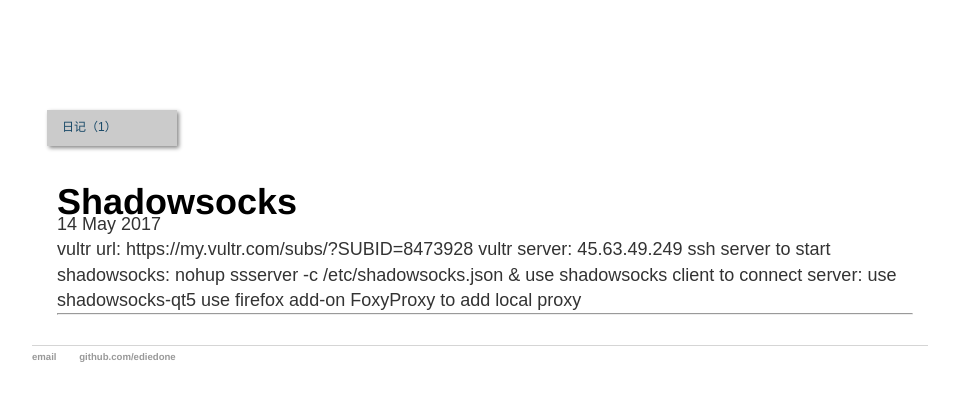
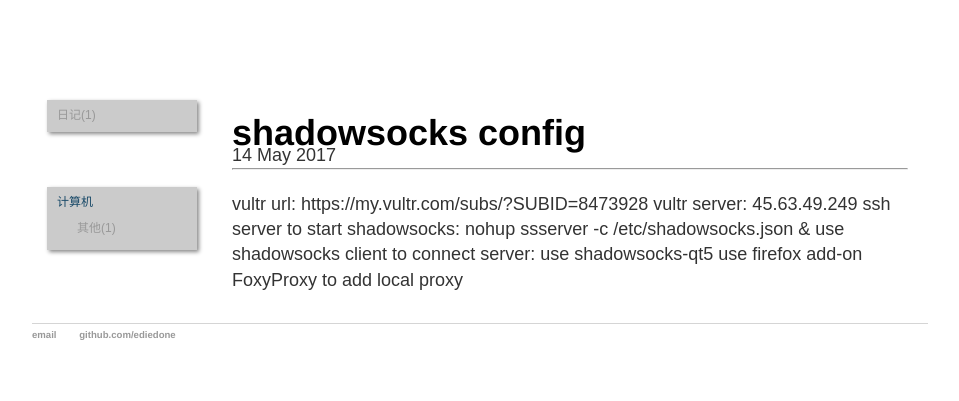
Before and after one commit to ediedone/ediedone.github.io, a Jekyll site: the page built from _posts/2017-05-14-shadowsocks.md, in a window 1280 px wide. Shown: the top 401 px of the page, without its empty margins (160-1119 px from the left). Built offline with Jekyll 4.4.1, drawn with Linux system fonts in a browser that asks for light colours; our own code applies the rules of GitHub Pages for plain Markdown files.

Commit message:
adjust category

```diff
--- a/_layouts/default.html
+++ b/_layouts/default.html
@@ -7,12 +7,22 @@
   </head>
   <body>
     <div class="outer">
-      <!--div class="inner"-->
-
         <div class="navbox">
           {% for category in site.categories %}
           <ul class="nav">
-            <li><a href="{{ site.baseurl}}/category/{{ category.first }}.html">{{category.first}}（{{category.last.size}}）</a></li>
+            {% assign mainCategory = {{category.first}} | split: '/' | first %}
+            {% assign subCategory = {{category.first}} | split: '/' | last %}
+            {% if mainCategory == category.first %}
+            <li class="main"><a href="{{site.baseurl}}/category/{{category.first}}.html">{{category.first}}({{category.last.size}})</a></li>
+            {% else %}
+            <li class="main">{{mainCategory}}
+              <ul>
+                <li class="sub">
+                <a href="{{site.baseurl}}/category/{{subCategory}}.html">{{subCategory}}({{category.last.size}})</a>
+                </li>
+              </ul>
+            </li>
+            {% endif %}
           </ul>
           {% endfor %}
         </div>
@@ -20,8 +30,6 @@
         <div class="content">
           {{ content }}
         </div>
-
-      <!--/div-->
     </div>
 
     <footer>
--- a/_layouts/post.html
+++ b/_layouts/post.html
@@ -1,11 +1,13 @@
 ---
 layout: default
 ---
-<h1>{{ page.title }}</h1>
-<p class="meta">{{ page.date | date_to_string }}</p>
+<br/>
+<h1>{{page.title}}</h1>
+<p class="meta">{{page.date | date_to_string}}</p>
+
+<hr/>
+<br/>
 
 <div class="post">
 	{{ content }}
 </div>
-
-<hr>
--- a/_posts/2017-05-14-shadowsocks.md
+++ b/_posts/2017-05-14-shadowsocks.md
@@ -1,3 +1,9 @@
+---
+layout: post
+date: 2017-05-14
+title: shadowsocks config
+category: 计算机/其他
+---
 vultr url: https://my.vultr.com/subs/?SUBID=8473928
 vultr server: 45.63.49.249
 ssh server to start shadowsocks: nohup ssserver -c /etc/shadowsocks.json &
--- a/css/main.css
+++ b/css/main.css
@@ -5,42 +5,36 @@
 	width: 70%;
 }
 div.outer {
-    position:relative;
-    overflow: hidden;
     margin: 10px auto;
-    padding:10px;
-}
-div.inner {
-    /*width:960px;*/
-    position:relative;
-    right:300px;
     padding:10px;
 }
 div.navbox {
     width:150px;
     float:left;
-    position:relative;
     padding:5px;
 }
 div.content {
-    float:left;
-    position:relative;
-    left:5px;
-    padding-top:30px;
-    padding:10px;
+    overflow: hidden;
+    padding:30px 10px 10px 30px;
 }
 div.article {
-    position:relative;
     overflow: hidden;
-    padding:15px;
+    padding-bottom: 10px;
 }
 div.brief {
-    position:relative;
+    overflow: hidden;
 }
-ul.nav{width:200px;padding:30px 0 30px 0;background:url() no-repeat;}
-ul.nav li{margin:5px 0 0 0;}
-ul.nav li a{
-  background:#cbcbcb url() no-repeat;color:#174867;padding:7px 15px 7px 15px;width:100px;display:block;text-decoration:none;
+ul.nav{
+    padding:20px 0 30px 0;
+    background:url() no-repeat;
+}
+ul.nav li.main {
+    margin:5px 0 0 0;
+    background:#cbcbcb url() no-repeat;
+    color:#174867;
+    padding:5px 10px 5px 10px;
+    display:block;
+    text-decoration:none;
     -webkit-transition:all 0.3s ease-out;
     -moz-transition:all 0.3s ease-out;
     -o-transition:all 0.3s ease-out;
@@ -48,7 +42,14 @@
     -moz-box-shadow:2px 2px 4px #888;
     -o-box-shadow:2px 2px 4px #888;
 }
-ul.nav li a:hover{background:#ebebeb url() no-repeat;color:#67a5cd;padding:7px 15px 7px 30px;}
+ul.nav li.sub {
+    padding:5px 10px 5px 20px;
+}
+ul.nav li a:hover {
+    background:#ebebeb url() no-repeat;
+    color:#67a5cd;
+    padding:5px 10px 5px 5px;
+}
 footer ul {
 	font-family:'Helvetica', 'Arial','Sans-Serif';
 	padding: 0px;
@@ -79,6 +80,7 @@
 footer {
 	border-top: 1px solid #d5d5d5;
 	font-size: .8em;
+    clear: both
 }
 ul.posts {
 	margin: 20px auto 40px;
```
Also changed, not shown: category/日记.md (+1 -11 lines). Lines whose indentation alone changed are shown as unchanged.
